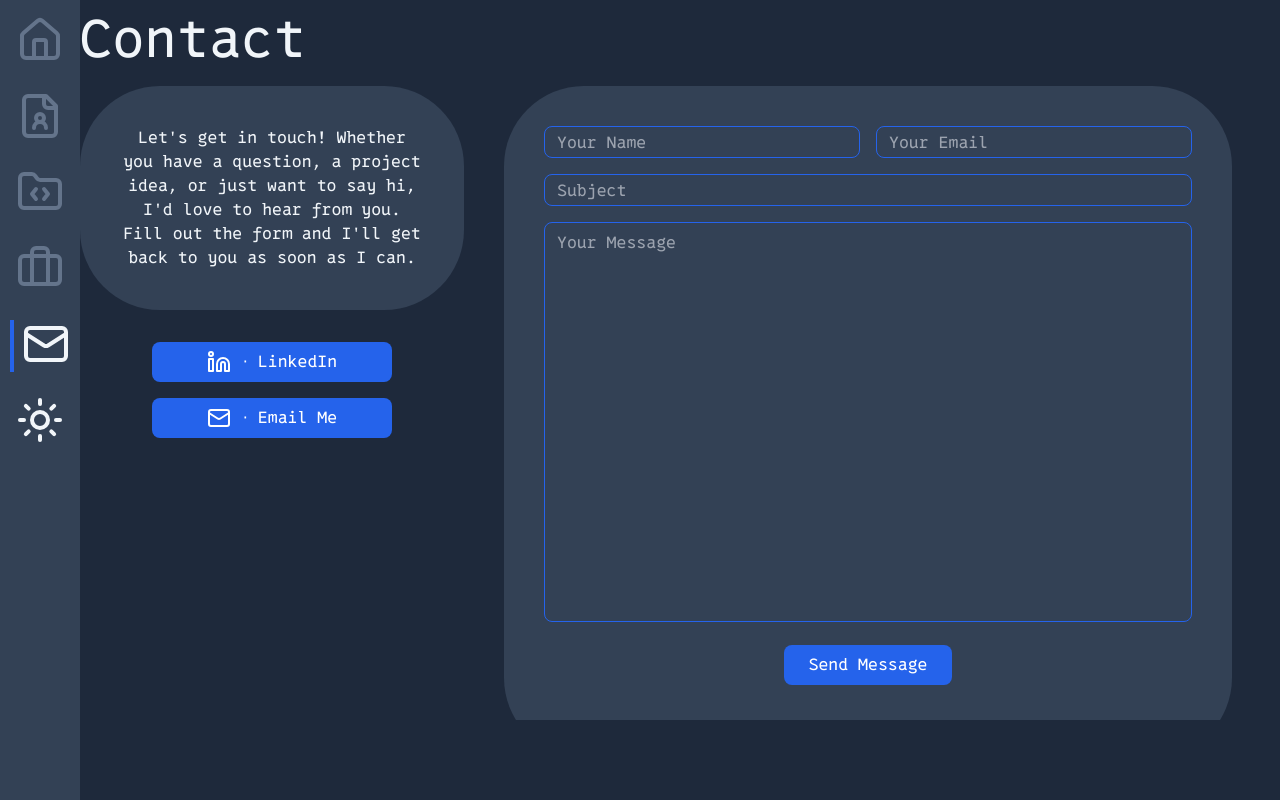
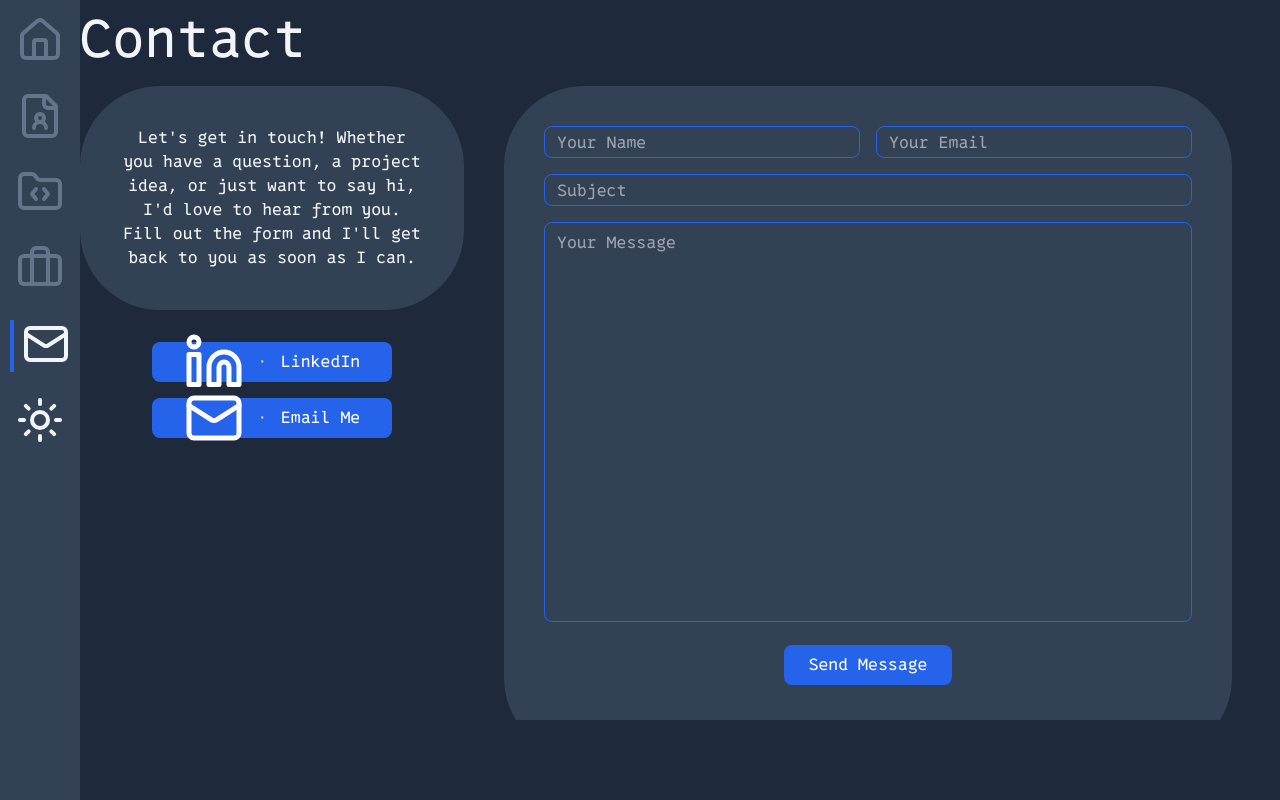
Before and after one commit to Harrison-Blair/personal-website, a Next.js app: page /contact in a window 1280 px wide. Built offline with nearby package versions, Linux system fonts and the light colour scheme.

Commit message:
refactor RectangularButton component for improved styling and icon size calculation

```diff
--- a/src/app/components/ui/RectangularButton.tsx
+++ b/src/app/components/ui/RectangularButton.tsx
@@ -22,10 +22,10 @@ export default function RectangularButton({
     hoverColor,
     styling = '',
     isExternal = false,
-    width = '',
-    height = '6vh',
+    width = '75%',
+    height = '3rem',
 }: RectangularButtonProps) {
-    const iconSize = parseFloat(height) - 2;
+    const iconSize = String(parseInt(height) * 0.75) + 'rem';
 
     if (isExternal) {
         return (
@@ -33,11 +33,11 @@ export default function RectangularButton({
                 href={href}
                 target="_blank"
                 rel="noopener noreferrer"
-                className={`flex justify-center items-center rounded-lg ${styling} ${bgColor} ${hoverColor}`}
+                className={`flex justify-center items-center rounded-lg gap-4 ${styling} ${bgColor} ${hoverColor}`}
                 style={{ width, height }}
             >
-                {Icon && <Icon className="mr-3" size={iconSize + 'vh'} />}
-                {' ⋅ '}
+                {Icon && <Icon size={iconSize} />}
+                <p>{' ⋅ '}</p>
                 {text}
             </a>
         );
@@ -45,7 +45,7 @@ export default function RectangularButton({
 
     return (
         <Link href={href} className={`flex justify-between items-center rounded-lg ${styling} ${bgColor} ${hoverColor}`} style={{ width, height }}>
-            {Icon && <Icon className="mr-3" size={iconSize + 'vh'}/>}
+            {Icon && <Icon size={iconSize}/>}
             {' ⋅ '}
             {text}
         </Link>
```
